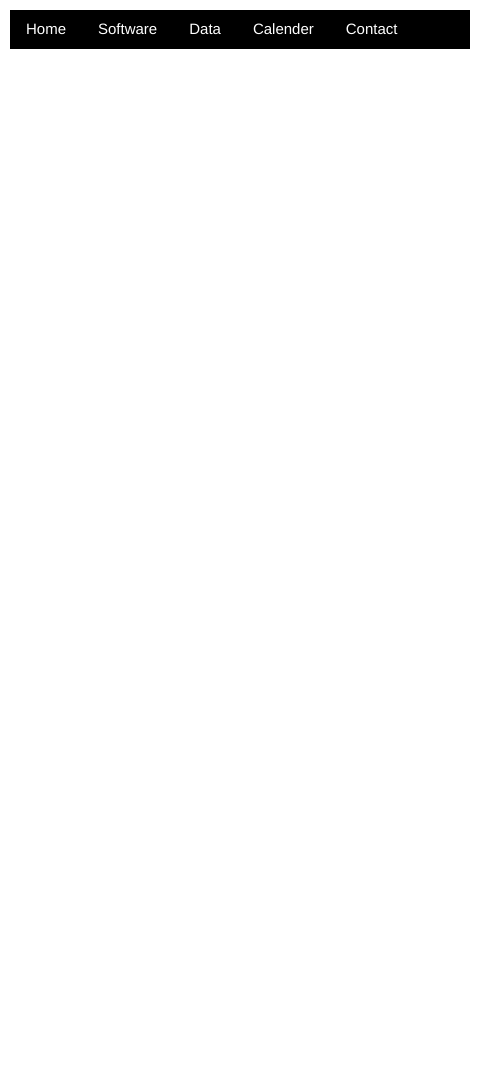
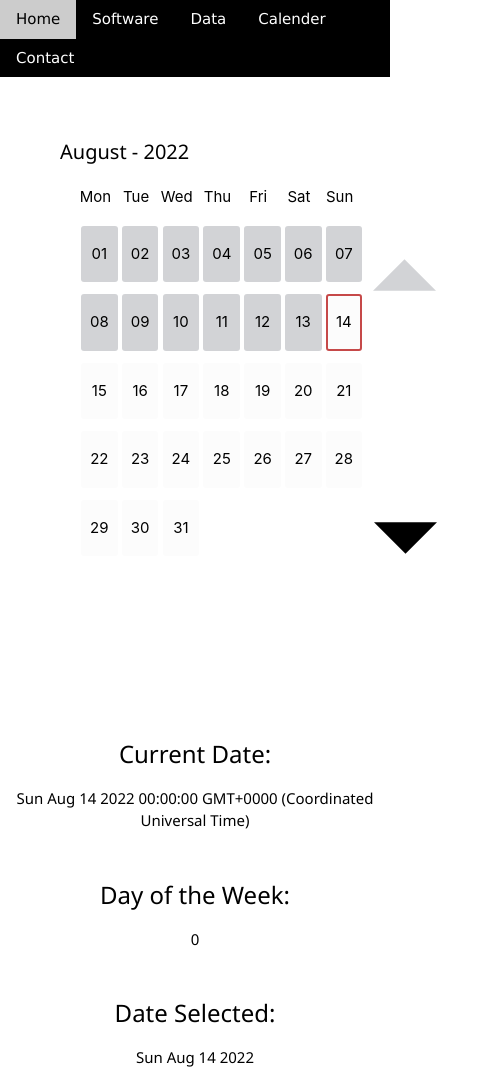
Before and after one commit to shafransky93/Reduction_DatabaseSite, a plain HTML site: page calender.html in a window 390 px wide. Shown: the top 1072 px of the page, 480 px wide, since content can reach past the window. Before the commit the page ends 844 px from the top, so only its background shows below. Drawn offline with nearby package versions, Linux system fonts and the light colour scheme.

Commit message:
Add files via upload
Updated calender

```diff
--- a/calender.html
+++ b/calender.html
@@ -1,7 +1,7 @@
 <!DOCTYPE html>
 <html>
 <meta charset="UTF-8">
-<title>Lowell Public Data Portal: Calender</title>
+<title>Lowell Public Data Portal: Software Download Page</title>
 <meta name="viewport" content="width=device-width, initial-scale=1">
 <link rel="stylesheet" href="https://www.w3schools.com/w3css/3/w3.css">
 <body>
@@ -16,32 +16,241 @@
 </nav>
 
 
-<head>
-  <meta charset="UTF-8">
-
-  <title>Lowell Public Data Portal Calender</title>
-
-
-      <link rel="stylesheet" href="css/calender.css">
-
-
+<title>Lowell Public Data Portal: Calender</title>
 </head>
 
 <body>
-  <html ng-app="myApp" ng-controller="AppCtrl" lang="en">
-  <head>
-    <meta charset="utf-8">
-    <title>Circle</title>
-  </head>
-  <body>
-    <div calendar class="calendar" id="calendar"></div>
-  </body>
+
+    <div id="showcase-wrapper">
+        <div id="myCalendarWrapper"></div>
+        <div id="example">
+            <h3>Current Date:
+                <p id="current-date"></p>
+            </h3>
+            <h3>Day of the Week:
+                <p id="current-day"></p>
+            </h3>
+            <h3>Date Selected:
+                <p id="current-datestring"></p>
+            </h3>
+        </div>
+    </div>
+
+
+<script src="js/CalendarPicker.js"></script>
+
+<script>
+    const nextYear = new Date().getFullYear() + 1;
+    const myCalender = new CalendarPicker('#myCalendarWrapper', {
+        // If max < min or min > max then the only available day will be today.
+        min: new Date(),
+        max: new Date(nextYear, 10), // NOTE: new Date(nextYear, 10) is "Nov 01 <nextYear>"
+        locale: 'en-US', // Can be any locale or language code supported by Intl.DateTimeFormat, defaults to 'en-US'
+        showShortWeekdays: true // Can be used to fit calendar onto smaller (mobile) screens, defaults to false
+    });
+
+    const currentDateElement = document.getElementById('current-date');
+    currentDateElement.textContent = myCalender.value;
+
+    const currentDayElement = document.getElementById('current-day');
+    currentDayElement.textContent = myCalender.value.getDay();
+
+    const currentToDateString = document.getElementById('current-datestring');
+    currentToDateString.textContent = myCalender.value.toDateString();
+
+    myCalender.onValueChange((currentValue) => {
+        currentDateElement.textContent = currentValue;
+        currentDayElement.textContent = currentValue.getDay();
+        currentToDateString.textContent = currentValue.toDateString();
+
+        console.log(`The current value of the calendar is: ${currentValue}`);
+    });
+</script>
+<a href=https://www.cleardarksky.com/c/FlagstaffAZkey.html>
+<img src="https://www.cleardarksky.com/c/FlagstaffAZcsk.gif?c=1209614" class="center"></a>
+
+<style>
+.center {
+  display: block;
+  margin-left: auto;
+  margin-right: auto;
+  width: 100%;
+}
+
+
+#myCalendarWrapper {
+    padding: 2em 4em;
+    font-size: 1rem;
+    margin: 2rem auto 5rem;
+}
+
+.pink {
+    color: rgb(233, 72, 99);
+}
+
+#example {
+    margin: 0 auto;
+    text-align: center;
+    font-family: -apple-system, BlinkMacSystemFont, 'Segoe UI', 'Roboto', 'Oxygen',
+        'Ubuntu', 'Cantarell', 'Fira Sans', 'Droid Sans', 'Helvetica Neue',
+        sans-serif;
+}
+
+#example h3:not(:first-of-type) {
+    margin-top: 3rem;
+ }
+
+ #example p {
+    font-size: 1rem;
+ }
+
+
+
+
+
+#calendar-wrapper {
+    width: 100%;
+    display: grid;
+    grid-template-rows: 2.5em 1fr;
+    font-family: -apple-system, BlinkMacSystemFont, 'Segoe UI', 'Roboto', 'Oxygen',
+    'Ubuntu', 'Cantarell', 'Fira Sans', 'Droid Sans', 'Helvetica Neue',
+    sans-serif;
+    -webkit-font-smoothing: antialiased;
+    -moz-osx-font-smoothing: grayscale;
+    box-sizing: border-box;
+    font-size: inherit;
+}
+
+#calendar-wrapper header {
+    grid-row: 1/2;
+    font-size: 2em;
+    box-sizing: inherit;
+}
+
+#calendar-wrapper header h4 {
+    padding: 0;
+    margin: 0;
+}
+
+#calendar {
+    display: grid;
+    grid-template-columns: 1fr 4em;
+    grid-template-rows: 3em 1fr;
+    box-sizing: inherit;
+    padding: 0;
+    margin: 0;
+}
+
+#calendar #calendar-days,
+#calendar #calendar-grid {
+    display: grid;
+    grid-template-columns: repeat(7, 1fr);
+    align-items: center;
+    padding: 0 1em;
+    box-sizing: inherit;
+    margin: 0;
+}
+
+#calendar #calendar-days {
+    justify-items: center;
+    grid-row: 1/2;
+    grid-column: 1/2;
+}
+
+#calendar #calendar-grid {
+    grid-template-rows: repeat(6, 1fr);
+    justify-items: flex-start;
+    grid-row: 2/-1;
+    grid-column: 1/2;
+    width: 100%;
+}
+
+#calendar #calendar-grid > time {
+    display: flex;
+    align-items: center;
+    justify-content: center;
+    cursor: pointer;
+    margin: 0.4em;
+    padding: 1em 0.2em;
+    width: 90%;
+    background-color: rgba(108, 108, 108, 0.02);
+    border-radius: 3px;
+    border: 2px solid transparent;
+    transition: box-shadow 200ms, border 100ms;
+    box-shadow: 1px 1px rgba(0, 0, 0, 0);
+    box-sizing: inherit;
+}
+
+#calendar #calendar-grid time.selected,
+#calendar #calendar-grid time.selected:focus {
+    outline: none;
+    border: 2px solid #c64949;
+    box-sizing: inherit;
+}
+
+#calendar #calendar-grid time.disabled,
+#calendar #calendar-grid time.disabled:focus {
+    outline: none;
+    border: 2px solid transparent;
+    box-sizing: inherit;
+    cursor: not-allowed;
+    background-color: rgba(30, 39, 51, 0.2);
+    box-shadow: 1px 1px rgba(0, 0, 0, 0);
+
+}
+
+#calendar #calendar-grid > *:hover {
+    border: 2px solid rgba(72, 72, 72, 0.5);
+    box-shadow: 1px 1px rgba(0, 0, 0, 0.2);
+    box-sizing: inherit;
+}
+
+#calendar #navigation-wrapper {
+    display: flex;
+    flex-direction: column;
+    justify-content: space-between;
+    align-items: center;
+    grid-row: 2/-1;
+    grid-column: 2/-1;
+    box-sizing: inherit;
+    padding: 1em 0 3.5em;
+    margin: 0;
+}
+
+#calendar #navigation-wrapper button {
+    cursor: pointer;
+    background: transparent;
+    border: 0;
+    font-size: 3em;
+    width: 1.6em;
+    box-sizing: inherit;
+    padding: 0.1em;
+    margin: 0;
+}
+
+#calendar #navigation-wrapper button:hover {
+    opacity: 0.75;
+}
+
+
+#calendar #navigation-wrapper button svg {
+    margin: 0;
+    padding: 0;
+    width: 100%;
+    height: 1.6em;
+    display: block;
+    box-sizing: inherit;
+}
+
+#calendar #navigation-wrapper button:first-of-type {
+    transform: rotate(180deg);
+}
+
+#calendar #navigation-wrapper button[disabled] svg {
+    cursor: not-allowed;
+    fill: rgba(30, 39, 51, 0.2);
+}
+
+</style>
+
 </html>
-  <script src='http://cdnjs.cloudflare.com/ajax/libs/jquery/2.1.3/jquery.min.js'></script>
-<script src='https://cdnjs.cloudflare.com/ajax/libs/angular.js/1.3.8/angular.min.js'></script>
-<script src='https://cdnjs.cloudflare.com/ajax/libs/moment.js/2.9.0/moment.min.js'></script>
-
-    <script src="js/calender.js"></script>
-
-</body>
-</html>
--- /dev/null
+++ b/js/CalendarPicker.js
@@ -0,0 +1,322 @@
+// Polyfill for Element.prototype.closest (for IE 9+)
+if (!Element.prototype.matches) { Element.prototype.matches = Element.prototype.msMatchesSelector || Element.prototype.webkitMatchesSelector; }
+if (!Element.prototype.closest) {
+    Element.prototype.closest = function(s) {
+      var el = this;
+      do {
+        if (Element.prototype.matches.call(el, s)) return el;
+        el = el.parentElement || el.parentNode;
+      } while (el !== null && el.nodeType === 1);
+      return null;
+    };
+}
+
+/**
+ * @class CalendarPicker.
+ * @description Provides a simple way to get a minimalistic calender in your DOM.
+ * @author Mathias Picker - 29 July 2020.
+ */
+function CalendarPicker(element, options) {
+    // Core variables.
+    this.date = new Date();
+    this._formatDateToInit(this.date);
+
+    this.day = this.date.getDay()
+    this.month = this.date.getMonth();
+    this.year = this.date.getFullYear();
+
+    // Storing the todays date for practical reasons.
+    this.today = this.date;
+
+    // The calendars value should always be the current date.
+    this.value = this.date;
+
+    // Ranges for the calendar (optional).
+    this.min = options.min;
+    this.max = options.max;
+    this._formatDateToInit(this.min);
+    this._formatDateToInit(this.max);
+
+    // Element to insert calendar in.
+    this.userElement = document.querySelector(element);
+
+    // Setting current date as readable text.
+    this._setDateText();
+
+    // The elements used to build the calendar.
+    this.calendarWrapper = document.createElement('div');
+    this.calendarElement = document.createElement('div')
+    this.calendarHeader = document.createElement('header');
+    this.calendarHeaderTitle = document.createElement('h4');
+    this.navigationWrapper = document.createElement('section')
+    this.previousMonthArrow = document.createElement('button');
+    this.nextMonthArrow = document.createElement('button');
+    this.calendarGridDays = document.createElement('section')
+    this.calendarGrid = document.createElement('section');
+    this.calendarDayElementType = 'time';
+
+    var beginningOfYearOnMonday = new Date('2018-01-01');
+    var locale = options.locale || 'en-US';
+    this.listOfAllDaysAsText = [...Array(7).keys()].map(this._toTranslatedWeekday(beginningOfYearOnMonday, locale, options.showShortWeekdays))
+    this.listOfAllMonthsAsText = [...Array(12).keys()].map(this._toTranslatedMonth(beginningOfYearOnMonday, locale))
+
+    // Creating the calendar
+    this.calendarWrapper.id = 'calendar-wrapper';
+    this.calendarElement.id = 'calendar';
+    this.calendarGridDays.id = 'calendar-days';
+    this.calendarGrid.id = 'calendar-grid';
+    this.navigationWrapper.id = 'navigation-wrapper';
+    this.previousMonthArrow.id = 'previous-month';
+    this.nextMonthArrow.id = 'next-month';
+
+    this._insertHeaderIntoCalendarWrapper();
+    this._insertCalendarGridDaysHeader();
+    this._insertDaysIntoGrid();
+    this._insertNavigationButtons();
+    this._insertCalendarIntoWrapper();
+
+    this.userElement.appendChild(this.calendarWrapper);
+}
+
+CalendarPicker.prototype._toTranslatedWeekday = function(beginningOfYearOnMonday, locale, showShortWeekdays) {
+    var weekdayFormat = showShortWeekdays ? 'short' : 'long'
+    return function(dayOfWeekIndex) {
+        return new Intl.DateTimeFormat(locale, { weekday: weekdayFormat })
+            .format(new Date(beginningOfYearOnMonday.getFullYear(), beginningOfYearOnMonday.getMonth(), beginningOfYearOnMonday.getDate() + dayOfWeekIndex))
+    }
+}
+
+CalendarPicker.prototype._toTranslatedMonth = function(beginningOfYearOnMonday, locale) {
+    return function(monthIndex) {
+        return new Intl.DateTimeFormat(locale, { month: 'long' })
+            .format(new Date(beginningOfYearOnMonday.getFullYear(), beginningOfYearOnMonday.getMonth() + monthIndex, beginningOfYearOnMonday.getDate()))
+    }
+}
+
+/**
+ * @param {Number} The month number, 0 based.
+ * @param {Number} The year, not zero based, required to account for leap years.
+ * @return {Array<Date>} List with date objects for each day of the month.
+ * @author Juan Mendes - 30th October 2012.
+ */
+CalendarPicker.prototype._getDaysInMonth = function (month, year) {
+    if ((!month && month !== 0) || (!year && year !== 0)) return;
+
+    var date = new Date(year, month, 1);
+    var days = [];
+
+    while (date.getMonth() === month) {
+        days.push(new Date(date));
+        date.setDate(date.getDate() + 1);
+    }
+    return days;
+}
+
+/**
+ * @param {DateObject} date.
+ * @description Sets the clock of a date to 00:00:00 to be consistent.
+ */
+CalendarPicker.prototype._formatDateToInit = function (date) {
+    if (!date) return;
+    date.setHours(0, 0, 0);
+}
+
+/**
+ * @description Sets the current date as readable text in their own variables
+ */
+CalendarPicker.prototype._setDateText = function () {
+    // Setting current date as readable text.
+    var dateData = this.date.toString().split(' ');
+    this.dayAsText = dateData[0];
+    this.monthAsText = dateData[1];
+    this.dateAsText = dateData[2];
+    this.yearAsText = dateData[3];
+}
+
+/**
+ * @description Inserts the calendar into the wrapper and adds eventListeners for the calendar-grid.
+ */
+CalendarPicker.prototype._insertCalendarIntoWrapper = function () {
+    this.calendarWrapper.appendChild(this.calendarElement);
+
+    /**
+     * @param {Event} event An event from an eventListener.
+     */
+    var handleSelectedElement = (event) => {
+        if (event.target.nodeName.toLowerCase() === this.calendarDayElementType && !event.target.classList.contains('disabled')) {
+
+            // Removes the 'selected' class from all elements that have it.
+            Array.from(this.calendarGrid.querySelectorAll('.selected')).forEach(element => element.classList.remove('selected'));
+
+            // Adds the 'selected'-class to the selected date.
+            event.target.classList.add('selected');
+
+            this.value = event.target.value;
+
+            // Fires the onValueChange function with the provided callback.
+            this.onValueChange(this.callback);
+        }
+    }
+
+    this.calendarGrid.addEventListener('click', handleSelectedElement, false);
+
+    this.calendarGrid.addEventListener('keydown', (keyEvent) => {
+        if (keyEvent.key !== 'Enter') return;
+
+        handleSelectedElement(keyEvent);
+    }, false);
+}
+
+/**
+ * @description Adds the "main" calendar-header.
+ */
+CalendarPicker.prototype._insertHeaderIntoCalendarWrapper = function () {
+    this.calendarHeaderTitle.textContent = this.listOfAllMonthsAsText[this.month] + ' - ' + this.year;
+    this.calendarHeader.appendChild(this.calendarHeaderTitle);
+    this.calendarWrapper.appendChild(this.calendarHeader);
+}
+
+/**
+ * @description Inserts the calendar-grid header with all the weekdays.
+ */
+CalendarPicker.prototype._insertCalendarGridDaysHeader = function () {
+    this.listOfAllDaysAsText.forEach(day => {
+        var dayElement = document.createElement('span');
+        dayElement.textContent = day;
+        this.calendarGridDays.appendChild(dayElement);
+    })
+
+    this.calendarElement.appendChild(this.calendarGridDays);
+}
+
+/**
+ * @description Adds the "Previous" and "Next" arrows on the side-navigation.
+ * Also inits the click-events used to navigating.
+ */
+CalendarPicker.prototype._insertNavigationButtons = function () {
+    // Ugly long string, but at least the svg is pretty.
+    var arrowSvg = '<svg enable-background="new 0 0 386.257 386.257" viewBox="0 0 386.257 386.257" xmlns="http://www.w3.org/2000/svg"><path d="m0 96.879 193.129 192.5 193.128-192.5z"/></svg>';
+
+    this.previousMonthArrow.innerHTML = arrowSvg;
+    this.nextMonthArrow.innerHTML = arrowSvg;
+
+    this.previousMonthArrow.setAttribute('aria-label', 'Go to previous month');
+    this.nextMonthArrow.setAttribute('aria-label', 'Go to next month');
+
+    this._toggleNavigationButtons();
+
+    this.navigationWrapper.appendChild(this.previousMonthArrow);
+    this.navigationWrapper.appendChild(this.nextMonthArrow);
+
+    // Cannot use arrow-functions for IE support :(
+    var that = this;
+    this.navigationWrapper.addEventListener('click', function (clickEvent) {
+        if (clickEvent.target.closest('#' + that.previousMonthArrow.id)) {
+            if (that.month === 0) {
+                that.month = 11;
+                that.year -= 1;
+            } else {
+                that.month -= 1;
+            }
+            that._updateCalendar();
+        }
+
+        if (clickEvent.target.closest('#' + that.nextMonthArrow.id)) {
+            if (that.month === 11) {
+                that.month = 0;
+                that.year += 1;
+            } else {
+                that.month += 1;
+            }
+            that._updateCalendar();
+        }
+    }, false)
+
+    that.calendarElement.appendChild(that.navigationWrapper);
+}
+
+CalendarPicker.prototype._beginningOfMonth = function(date) {
+    return new Date(date.getFullYear(), date.getMonth())
+}
+
+CalendarPicker.prototype._endOfMonth = function(date) {
+    return new Date(date.getFullYear(), date.getMonth() + 1);
+}
+
+CalendarPicker.prototype._toggleNavigationButtons = function() {
+    this.previousMonthArrow.toggleAttribute('disabled', !!this.min && this._beginningOfMonth(this.date) <= this.min);
+    this.nextMonthArrow.toggleAttribute('disabled', !!this.max && this._endOfMonth(this.date) >= this.max);
+}
+
+/**
+ * @description Adds all the days for current month into the calendar-grid.
+ * Takes into account which day the month starts on, so that "empty/placeholder" days can be added
+ * in case the month for example starts on a Thursday.
+ * Also disables the days that are not within the provided.
+ */
+CalendarPicker.prototype._insertDaysIntoGrid = function () {
+    this.calendarGrid.innerHTML = '';
+
+    var arrayOfDays = this._getDaysInMonth(this.month, this.year);
+    var firstDayOfMonth = arrayOfDays[0].getDay();
+
+    // Converting Sunday (0 when using getDay()) to 7 to make it easier to work with.
+    firstDayOfMonth = firstDayOfMonth === 0 ? 7 : firstDayOfMonth;
+
+    if (1 < firstDayOfMonth) {
+        arrayOfDays = Array(firstDayOfMonth - 1).fill(false, 0).concat(arrayOfDays);
+    }
+
+    arrayOfDays.forEach(date => {
+        var dateElement = document.createElement(date ? this.calendarDayElementType : 'span');
+        var Date = date.toString().split(' ')[2];
+
+        var dateIsTheCurrentValue = this.value.toString() === date.toString();
+        if (dateIsTheCurrentValue) this.activeDateElement = dateElement;
+
+        var dateIsBetweenAllowedRange = (this.min || this.max) && (date.toString() !== this.today.toString() && (date < this.min || date > this.max))
+        if (dateIsBetweenAllowedRange) {
+            dateElement.classList.add('disabled');
+        } else {
+            dateElement.tabIndex = 0;
+            dateElement.value = date;
+        }
+
+        dateElement.textContent = date ? Date : '';
+        this.calendarGrid.appendChild(dateElement);
+    })
+
+    this.calendarElement.appendChild(this.calendarGrid);
+    this.activeDateElement.classList.add('selected');
+}
+
+/**
+ * @description Updates the core-values for the calendar based on the new month and year
+ * given by the navigation. Also updates the UI with the new values.
+ */
+CalendarPicker.prototype._updateCalendar = function () {
+    this.date = new Date(this.year, this.month);
+
+    this._setDateText();
+
+    this.day = this.date.getDay();
+    this.month = this.date.getMonth();
+    this.year = this.date.getFullYear();
+    this._toggleNavigationButtons();
+
+    // Cannot use arrow-functions for IE support :(
+    var that = this;
+    window.requestAnimationFrame(function () {
+        that.calendarHeaderTitle.textContent = that.listOfAllMonthsAsText[that.month] + ' - ' + that.year;
+        that._insertDaysIntoGrid();
+    })
+}
+
+/**
+ * @param {Function} callback
+ * @description A "listener" that lets the user do something everytime the value changes.
+ */
+CalendarPicker.prototype.onValueChange = function (callback) {
+    if (this.callback) return this.callback(this.value);
+    this.callback = callback;
+}
```
